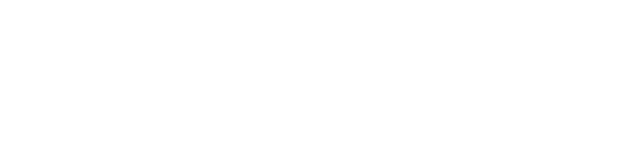
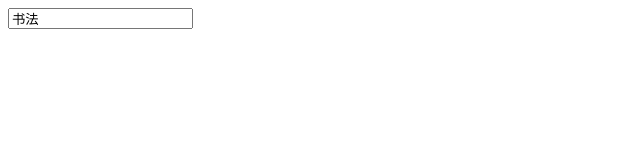
Before and after one commit to ppmoon/calligraphy, a plain HTML site: page index.html in a window 1280 px wide. Shown: the top 160 px of the page, without its empty margins (0-640 px from the left). Drawn offline with Linux system fonts and the light colour scheme.

Commit message:
index on master: 10ba152 生成字帖

```diff
--- a/index.html
+++ b/index.html
@@ -6,6 +6,7 @@
     <link rel="stylesheet" href="style.css">
 </head>
 <body>
+    <input type="text" id = "input" oninput="render()" name="text" value="书法">
     <div id="raphael"></div>
     <script src="js/raphael.min.js"></script>
     <script src="js/calligraphy_manager.js"></script>
--- a/js/main.js
+++ b/js/main.js
@@ -1,2 +1,6 @@
 let cm = new calligraphy_manager("raphael",10,10);
-cm.draw_copy_book("企者不立，跨者不行");
+let input = document.getElementById("input");
+function render() {
+    console.log(input.value);
+    cm.draw_copy_book(input.value);
+}
```
